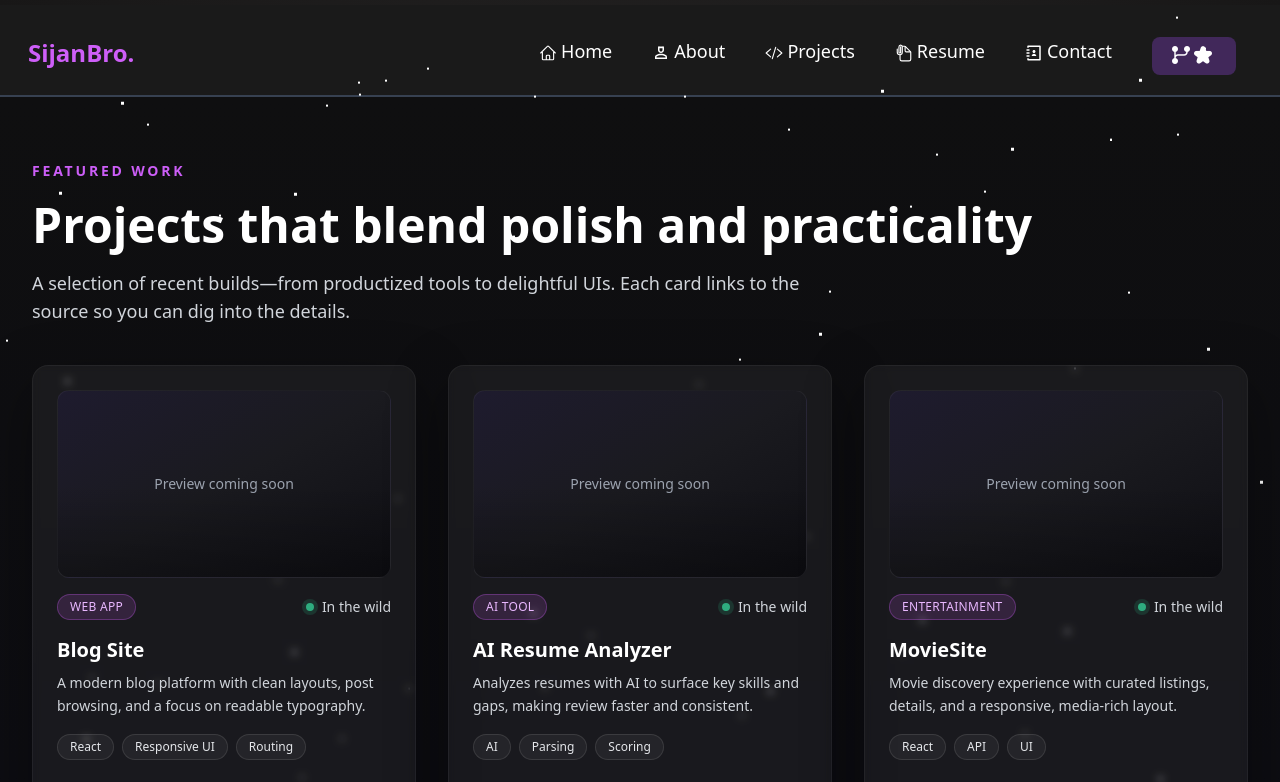
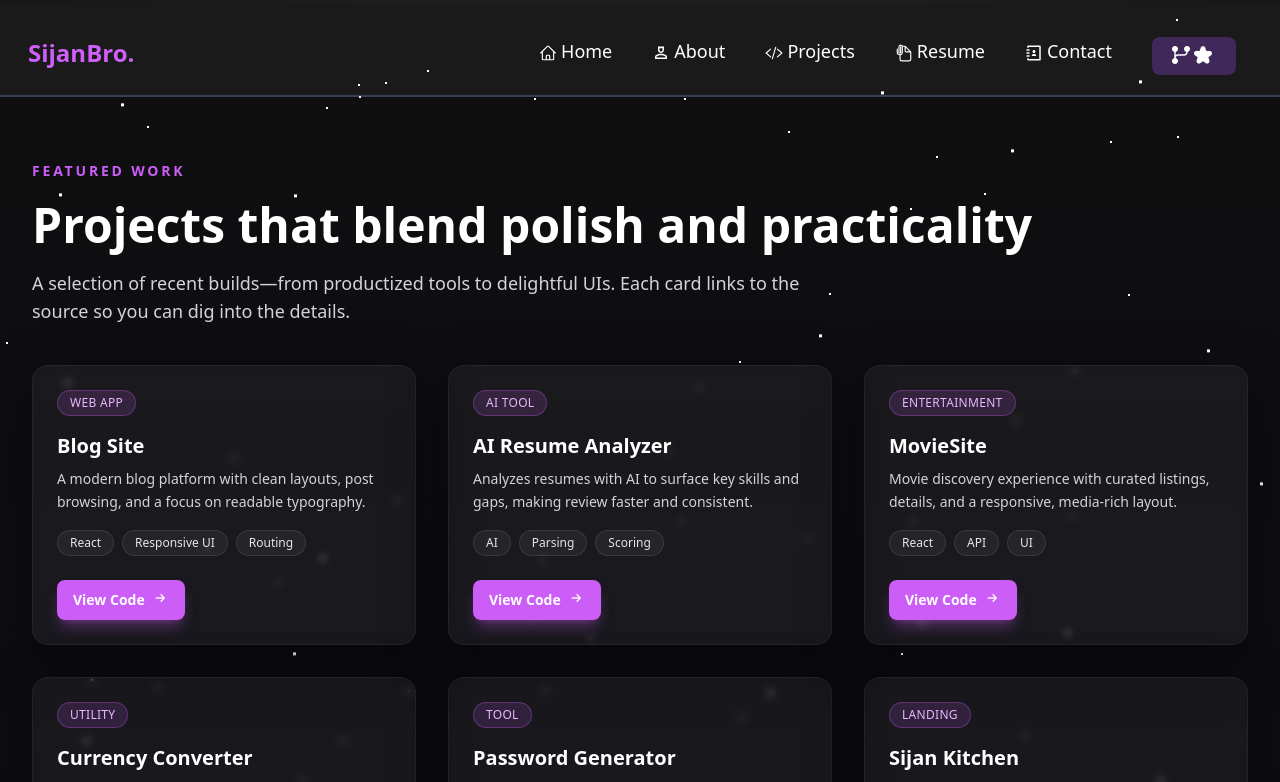
Before and after one commit to sijanbroo/Portfolio, a React (Vite) app: page /projects in a window 1280 px wide. Shown: the top 782 px of the page. Built offline with nearby package versions, Linux system fonts and the light colour scheme.

Commit message:
made better

```diff
--- a/src/components/Projects.jsx
+++ b/src/components/Projects.jsx
@@ -8,8 +8,6 @@ const projects = [
       "A modern blog platform with clean layouts, post browsing, and a focus on readable typography.",
     tech: ["React", "Responsive UI", "Routing"],
     tag: "Web App",
-
-    alt: "Blog site layout preview",
   },
   {
     title: "AI Resume Analyzer",
@@ -18,8 +16,6 @@ const projects = [
       "Analyzes resumes with AI to surface key skills and gaps, making review faster and consistent.",
     tech: ["AI", "Parsing", "Scoring"],
     tag: "AI Tool",
-
-    alt: "AI resume analyzer dashboard",
   },
   {
     title: "MovieSite",
@@ -28,8 +24,6 @@ const projects = [
       "Movie discovery experience with curated listings, details, and a responsive, media-rich layout.",
     tech: ["React", "API", "UI"],
     tag: "Entertainment",
-
-    alt: "Movie discovery interface",
   },
   {
     title: "Currency Converter",
@@ -38,8 +32,6 @@ const projects = [
       "Lightweight currency converter with up-to-date rates and quick conversions on any device.",
     tech: ["Rates", "Utilities", "Responsive"],
     tag: "Utility",
-
-    alt: "Currency converter UI",
   },
   {
     title: "Password Generator",
@@ -48,8 +40,6 @@ const projects = [
       "Generates strong, customizable passwords with an easy UI to pick length and character sets.",
     tech: ["Security", "Utilities", "UI"],
     tag: "Tool",
-
-    alt: "Password generator settings screen",
   },
   {
     title: "Sijan Kitchen",
@@ -58,8 +48,6 @@ const projects = [
       "A food experience site highlighting dishes, imagery, and a welcoming brand-forward presentation.",
     tech: ["React", "Styled UI", "Responsive"],
     tag: "Landing",
-
-    alt: "Sijan Kitchen landing page",
   },
 ];
 
@@ -86,31 +74,12 @@ function Projects() {
               key={project.title}
               className="group relative overflow-hidden rounded-2xl border border-white/5 bg-white/5 backdrop-blur-sm p-6 flex flex-col gap-4 shadow-[0_20px_60px_rgba(0,0,0,0.35)] transition-transform duration-300 hover:-translate-y-2 hover:border-[#cc5ef7]/60"
             >
-              <div className="relative overflow-hidden rounded-xl bg-gradient-to-br from-[#1e1b2e] via-[#1a1a1f] to-[#0f0f14] border border-white/5 aspect-[16/9]">
-                {project.image ? (
-                  <img
-                    src={project.image}
-                    alt={project.alt || project.title}
-                    className="h-full w-full object-cover transition-transform duration-500 group-hover:scale-[1.03]"
-                    loading="lazy"
-                    decoding="async"
-                  />
-                ) : (
-                  <div className="h-full w-full flex items-center justify-center text-sm text-gray-400">
-                    Preview coming soon
-                  </div>
-                )}
-                <div className="pointer-events-none absolute inset-0 bg-gradient-to-t from-black/40 via-transparent to-transparent opacity-70" />
-              </div>
+              {/* Image slot removed as requested */}
 
               <div className="flex items-center justify-between gap-3">
                 <span className="text-xs uppercase tracking-wide px-3 py-1 rounded-full bg-[#cc5ef7]/15 text-[#e9b8ff] border border-[#cc5ef7]/30">
                   {project.tag}
                 </span>
-                <div className="flex items-center gap-2 text-sm text-gray-300">
-                  <span className="h-2 w-2 rounded-full bg-emerald-400/80 shadow-[0_0_0_4px_rgba(52,211,153,0.15)]" />
-                  <span>In the wild</span>
-                </div>
               </div>
 
               <div className="flex flex-col gap-2">
```
